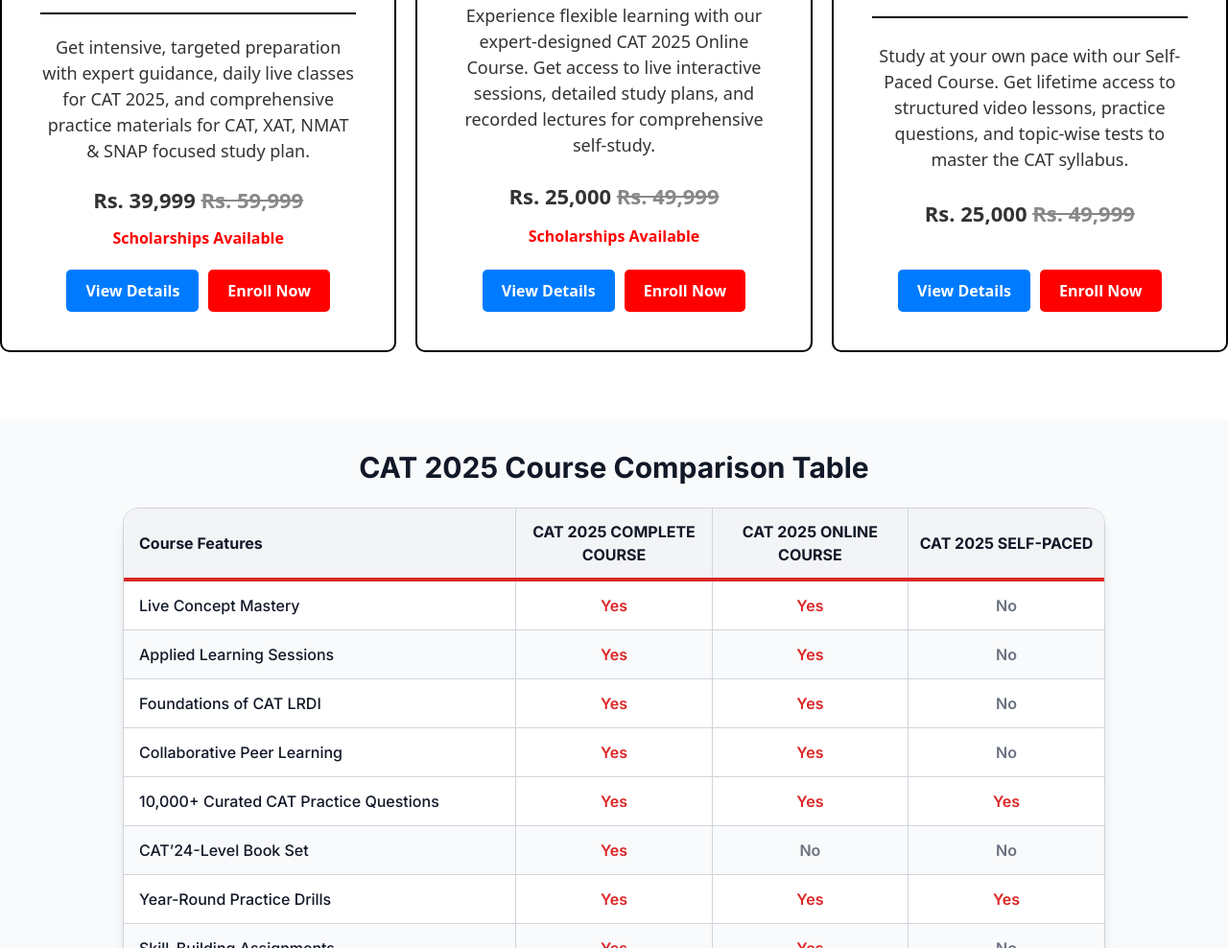
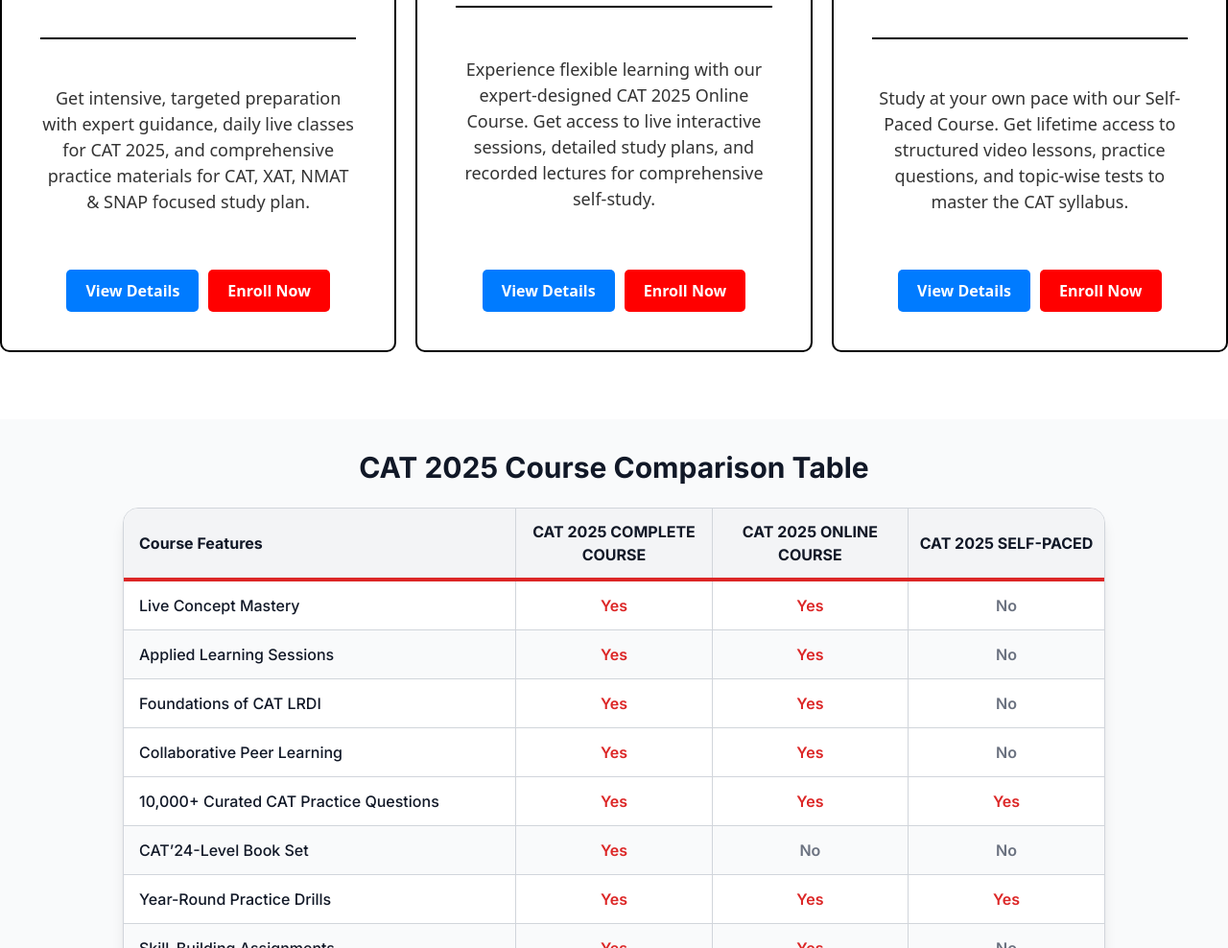
Before and after one commit to jaditya99/ABClasses, a plain HTML site: page index.html in a window 1280 px wide. Shown: the part 4668-5656 px from the top of the page at 96% size. Drawn offline with nearby package versions, Linux system fonts and the light colour scheme.

Commit message:
PERFORMENCE ISSUES MANAGED

```diff
--- a/index.html
+++ b/index.html
@@ -662,8 +662,7 @@
         <div style="font-size: 18px; color: #333; margin: 10px 0;">
             Get intensive, targeted preparation with expert guidance, daily live classes for CAT 2025, and comprehensive practice materials for CAT, XAT, NMAT & SNAP focused study plan.
         </div>
-        <p style="font-size: 22px; font-weight: bold; color: #333;">Rs. 39,999 <span style="text-decoration: line-through; color: #888;">Rs. 59,999</span></p>
-        <span style="color: #ff0000; font-weight: bold;">Scholarships Available</span>
+
         <div style="display: flex; justify-content: center; gap: 10px; padding-top: 10px;">
             <a href="cd.html" style="background-color: #007bff; color: white; padding: 10px 20px; border-radius: 5px; text-decoration: none; font-weight: bold;">View Details</a>
             <a href="https://api.whatsapp.com/send?phone=919827118488&text=I%20want%20to%20enquire%20about%20AB%20Classes" style="background-color: #ff0000; color: white; padding: 10px 20px; border-radius: 5px; text-decoration: none; font-weight: bold;">Enroll Now</a>
@@ -678,8 +677,7 @@
         <div style="font-size: 18px; color: #333; margin: 10px 0;">
             Experience flexible learning with our expert-designed CAT 2025 Online Course. Get access to live interactive sessions, detailed study plans, and recorded lectures for comprehensive self-study.
         </div>
-        <p style="font-size: 22px; font-weight: bold; color: #333;">Rs. 25,000 <span style="text-decoration: line-through; color: #888;">Rs. 49,999</span></p>
-        <span style="color: #ff0000; font-weight: bold;">Scholarships Available</span>
+
         <div style="display: flex; justify-content: center; gap: 10px; padding-top: 10px;">
             <a href="cd.html" style="background-color: #007bff; color: white; padding: 10px 20px; border-radius: 5px; text-decoration: none; font-weight: bold;">View Details</a>
             <a href="https://api.whatsapp.com/send?phone=919827118488&text=I%20want%20to%20enquire%20about%20AB%20Classes" style="background-color: #ff0000; color: white; padding: 10px 20px; border-radius: 5px; text-decoration: none; font-weight: bold;">Enroll Now</a>
@@ -694,8 +692,7 @@
         <div style="font-size: 18px; color: #333; margin: 10px 0;">
             Study at your own pace with our Self-Paced Course. Get lifetime access to structured video lessons, practice questions, and topic-wise tests to master the CAT syllabus.
         </div>
-        <p style="font-size: 22px; font-weight: bold; color: #333;">Rs. 25,000 <span style="text-decoration: line-through; color: #888;">Rs. 49,999</span></p>
-        <span style="color: #ff0000; font-weight: bold;"></span>
+
         <div style="display: flex; justify-content: center; gap: 10px; padding-top: 10px;">
             <a href="cd.html" style="background-color: #007bff; color: white; padding: 10px 20px; border-radius: 5px; text-decoration: none; font-weight: bold;">View Details</a>
             <a href="https://api.whatsapp.com/send?phone=919827118488&text=I%20want%20to%20enquire%20about%20AB%20Classes" style="background-color: #ff0000; color: white; padding: 10px 20px; border-radius: 5px; text-decoration: none; font-weight: bold;">Enroll Now</a>
```
